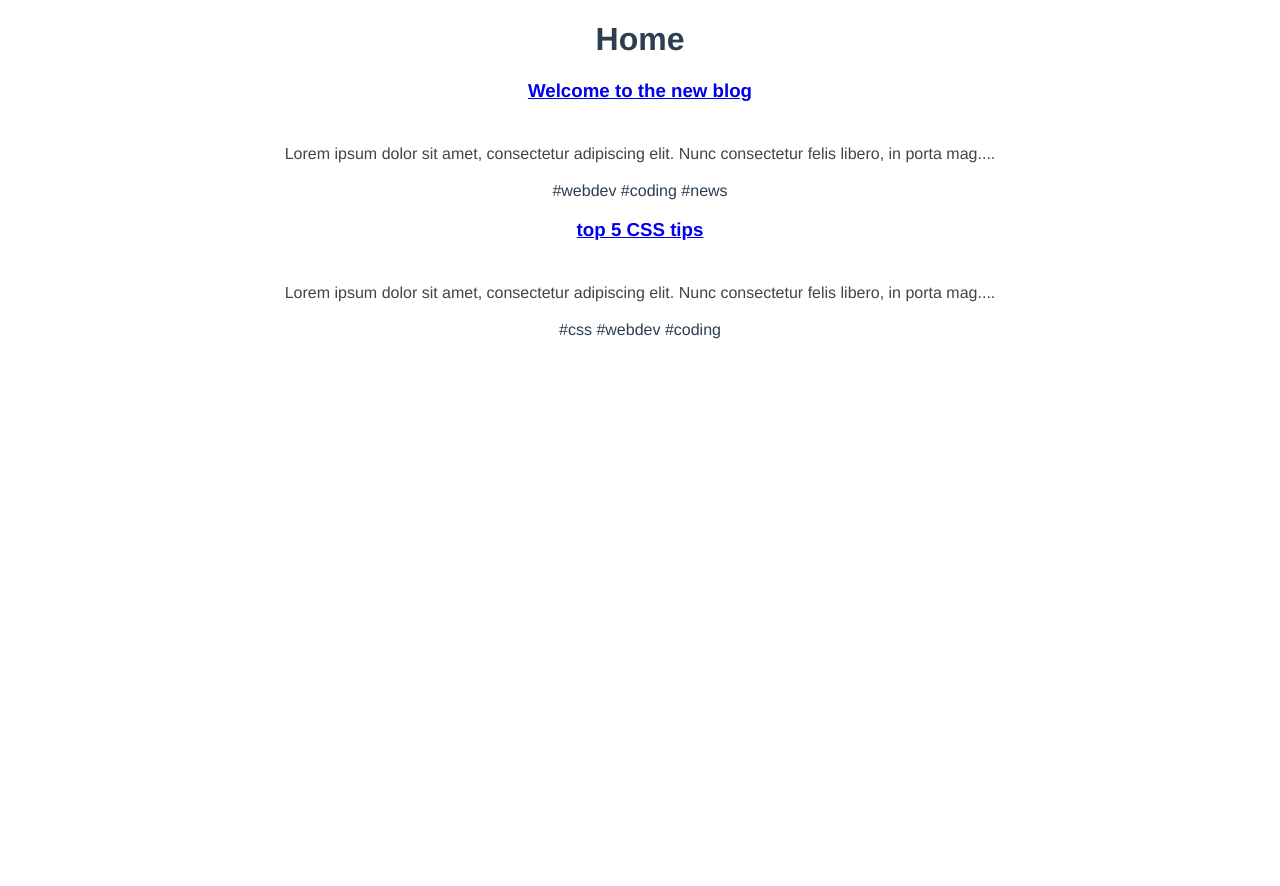
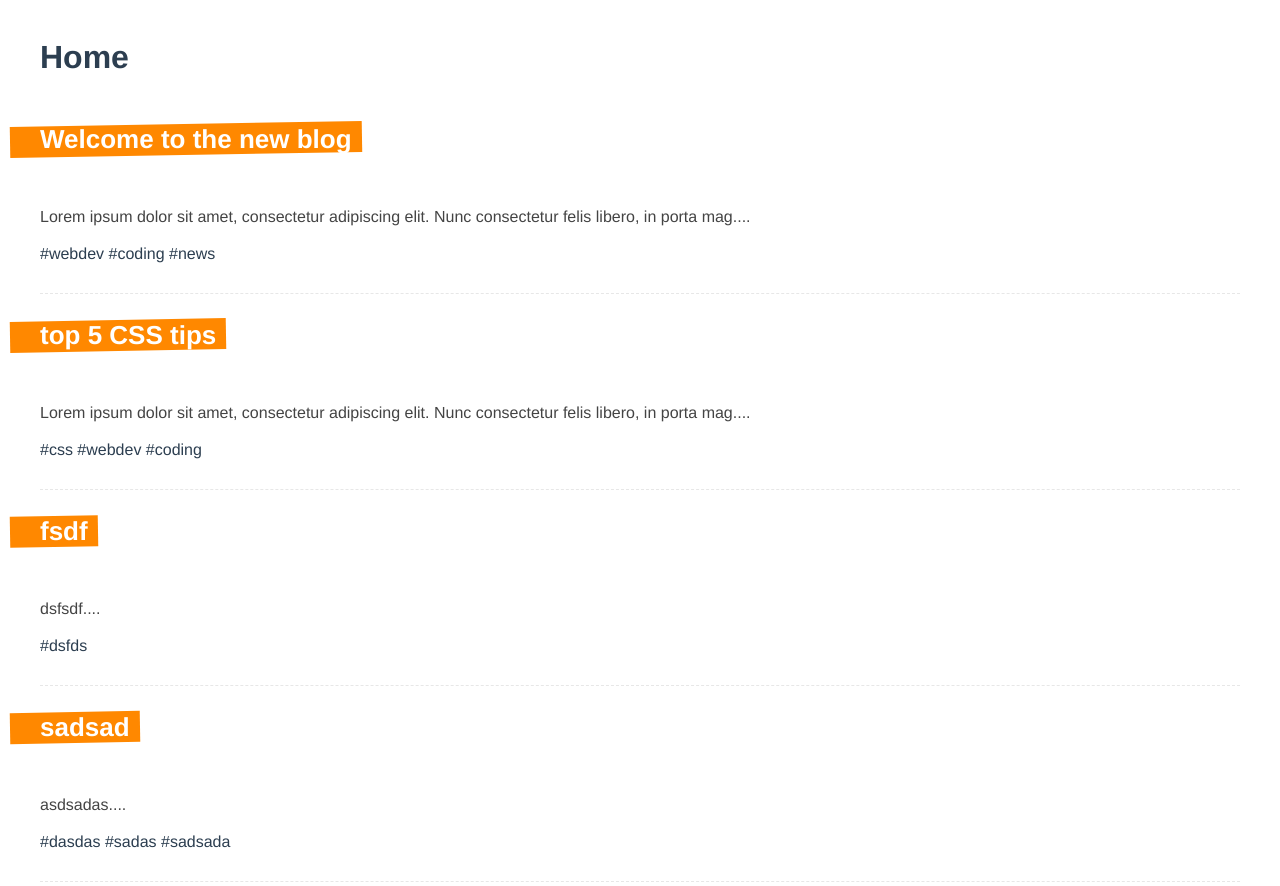
Before and after one commit to sezohessen/VueBlog, a Vue app: page / in a window 1280 px wide. Shown: the top 886 px of the page. Before the commit the page ends 800 px from the top, so only its background shows below. Built offline with nearby package versions, Linux system fonts and the light colour scheme; data requests are answered from the project's data file.

Commit message:
Making post request

```diff
--- a/data/db.json
+++ b/data/db.json
@@ -19,6 +19,24 @@
         "webdev",
         "coding"
       ]
+    },
+    {
+      "title": "fsdf",
+      "body": "dsfsdf",
+      "tags": [
+        "dsfds"
+      ],
+      "id": 3
+    },
+    {
+      "title": "sadsad",
+      "body": "asdsadas",
+      "tags": [
+        "dasdas",
+        "sadas",
+        "sadsada"
+      ],
+      "id": 4
     }
   ]
 }
--- a/src/App.vue
+++ b/src/App.vue
@@ -8,7 +8,6 @@
   font-family: Avenir, Helvetica, Arial, sans-serif;
   -webkit-font-smoothing: antialiased;
   -moz-osx-font-smoothing: grayscale;
-  text-align: center;
   color: #2c3e50;
 }
 
--- a/src/components/SinglePost.vue
+++ b/src/components/SinglePost.vue
@@ -25,5 +25,29 @@
 </script>
 
 <style>
-
+  .post {
+    margin: 0 40px 30px;
+    padding-bottom: 30px;
+    border-bottom: 1px dashed #e7e7e7;
+  }
+  .post h3 {
+    display: inline-block;
+    position: relative;
+    font-size: 26px;
+    color: white;
+    margin-bottom: 10px;
+    max-width: 400px;
+  }
+  .post h3::before {
+    content: "";
+    display: block;
+    width: 100%;
+    height: 100%;
+    background: #ff8800;
+    position: absolute;
+    z-index: -1;
+    padding-right: 40px;
+    left: -30px;
+    transform: rotateZ(-1deg);
+  }
 </style>
--- a/src/composables/getPost.js
+++ b/src/composables/getPost.js
@@ -5,9 +5,9 @@
     const load = async () => {
         try {
             /* Delay */
-            await new Promise(resolve => {
+            /* await new Promise(resolve => {
                 setTimeout(resolve,2000)
-            })
+            }) */
             let data = await fetch('http://localhost:3000/posts/'+id)
             if(!data.ok){
                 throw Error('Post does not exist')
--- a/src/composables/getPosts.js
+++ b/src/composables/getPosts.js
@@ -6,9 +6,9 @@
     const load = async () => {
         try {
             /* Delay */
-            await new Promise(resolve => {
+            /* await new Promise(resolve => {
                 setTimeout(resolve,2000)
-            })
+            }) */
             let data = await fetch('http://localhost:3000/posts')
             if(!data.ok){
                 throw Error('No data Available')
--- a/src/views/Create.vue
+++ b/src/views/Create.vue
@@ -1,6 +1,6 @@
 <template>
   <div class="create">
-    <form action="">
+    <form @submit="handleSubmit">
       <label>Title:</label>
       <input v-model="title" type="text" required />
       <label>Content:</label>
@@ -29,8 +29,20 @@
         tags.value.push(tag.value);
       }
       tag.value = ''
-    };
-    return { title, body, tag, handelKeyDown,tags };
+    }
+    const handleSubmit = async () => {
+        const post = {
+            title: title.value,
+            body: body.value,
+            tags: tags.value
+        }
+        await fetch('http://localhost:3000/posts',{
+            method: 'POST',
+            headers:{'Content-Type':'application/json'},
+            body: JSON.stringify(post)
+        })
+    }
+    return { title, body, tag, handelKeyDown,tags ,handleSubmit};
   },
 };
 </script>
--- a/src/views/NewHome.vue
+++ b/src/views/NewHome.vue
@@ -24,3 +24,10 @@
   },
 }
 </script>
+<style>
+   .home {
+    max-width: 1200px;
+    margin: 0 auto;
+    padding: 10px;
+  }
+</style>
```
Lines whose indentation alone changed are shown as unchanged.
